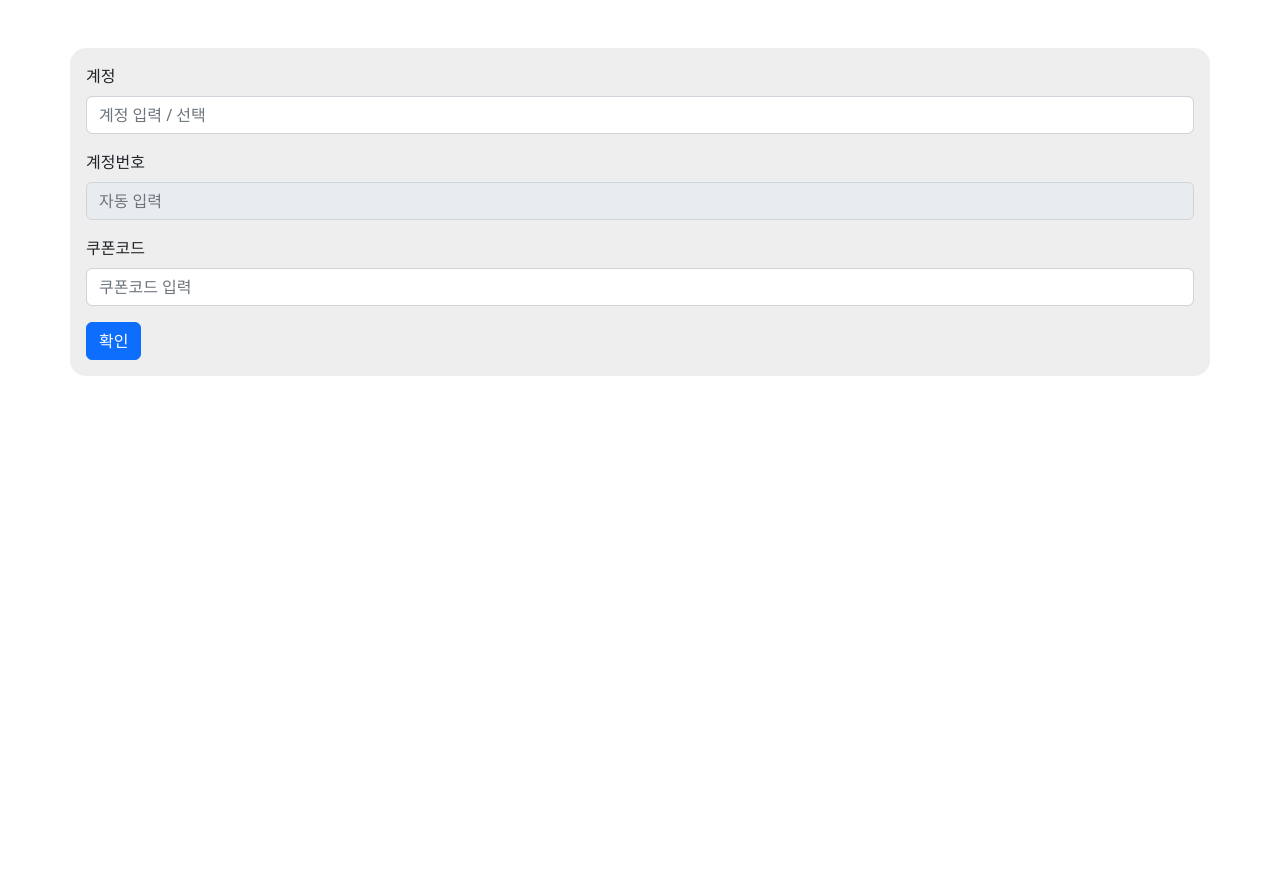
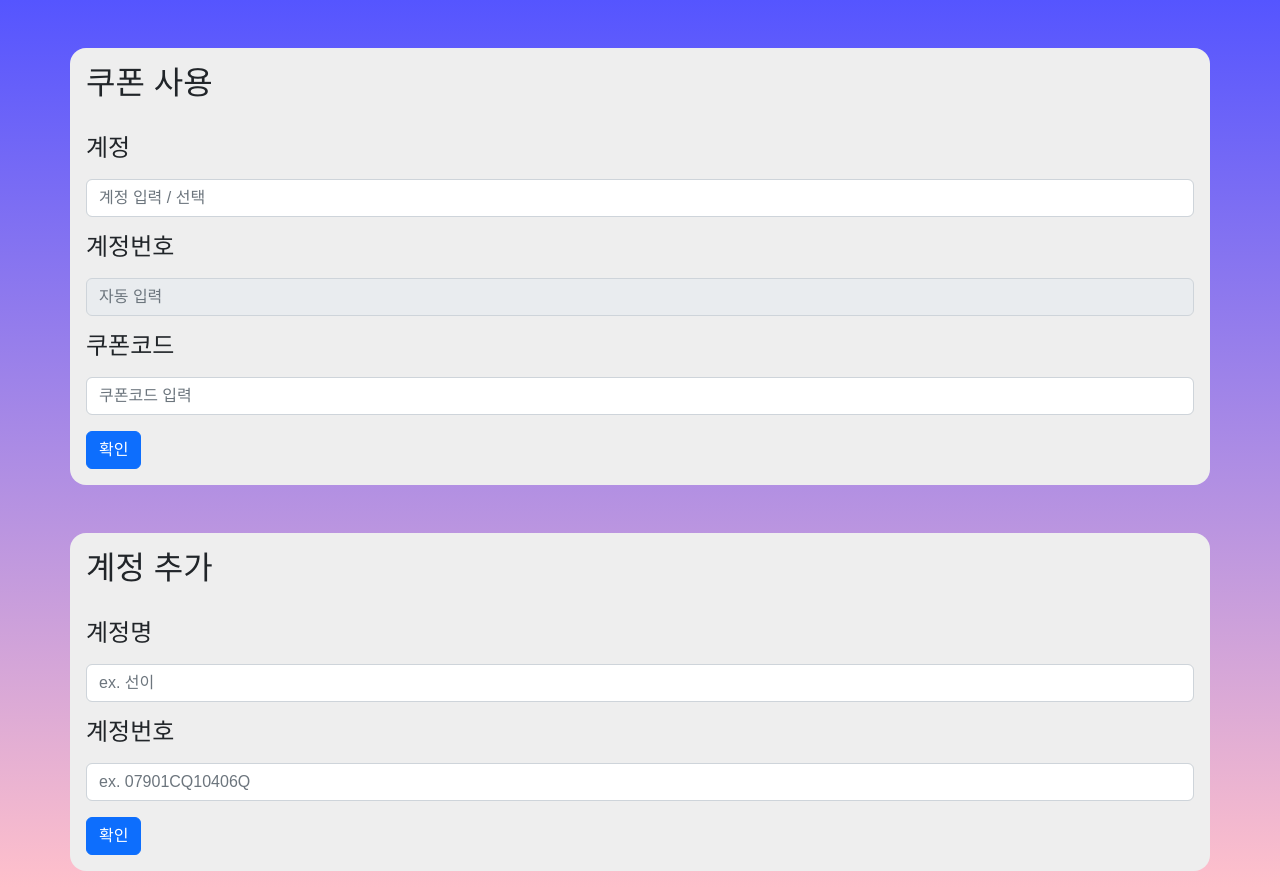
Before and after one commit to choiys-94/kart_coupon, a Flask app: page / in a window 1280 px wide. Before the commit the page ends 376 px from the top, so only its background shows below. Run offline with Flask 2, Linux system fonts and the light colour scheme; some web fonts are replaced.

Commit message:
[+] add account function

```diff
--- a/app.py
+++ b/app.py
@@ -95,5 +95,25 @@ def submit_coupon():
 
     return "1"
 
+@app.route("/api/create_account", methods=["POST"])
+def create_account():
+    username = request.form["username"]
+    userid = request.form["userid"]
+    password = request.form["password"]
+    if password != "2468":
+        return "패스워드가 일치하지 않습니다."
+
+    users = []
+    with open("users.json", "r", encoding="utf-8") as f:
+        data = f.read()
+        users = json.loads(data)
+        users.append({"username": username, "userid": userid})
+
+    with open("users.json", "w", encoding="utf-8") as f:
+        data = json.dumps(users, ensure_ascii=False)
+        f.write(data)
+
+    return "계정 생성이 완료되었습니다."
+
 if __name__ == "__main__":
     app.run(host="0.0.0.0", debug=True, port=8877)
--- a/templates/home.html
+++ b/templates/home.html
@@ -5,13 +5,20 @@
     <link href="https://cdn.jsdelivr.net/npm/bootstrap@5.2.0-beta1/dist/css/bootstrap.min.css" rel="stylesheet" integrity="sha384-0evHe/X+R7YkIZDRvuzKMRqM+OrBnVFBL6DOitfPri4tjfHxaWutUpFmBp4vmVor" crossorigin="anonymous">
     <script src="https://cdn.jsdelivr.net/npm/bootstrap@5.2.0-beta1/dist/js/bootstrap.bundle.min.js" integrity="sha384-pprn3073KE6tl6bjs2QrFaJGz5/SUsLqktiwsUTF55Jfv3qYSDhgCecCxMW52nD2" crossorigin="anonymous"></script>
     <script src="https://code.jquery.com/jquery-3.6.0.min.js" integrity="sha256-/xUj+3OJU5yExlq6GSYGSHk7tPXikynS7ogEvDej/m4=" crossorigin="anonymous"></script>
+    <style>
+        @import url(//fonts.googleapis.com/earlyaccess/jejugothic.css);
+        body{
+            font-family: 'Jeju Gothic', sans-serif;
+        }
+    </style>
 </head>
 
-<body>
+<body style="background: linear-gradient(#5555ff, pink)">
     <div style="margin-top: 3rem;"></div>
     <div class="container" style="padding: 1rem 1rem 0 1rem; background: #eeeeee; border-radius: 1rem">
+        <h2>쿠폰 사용</h2><br/>
         <div class="mb-3">
-            <label for="username" class="form-label">계정</label>
+            <label for="username" class="form-label"><h4>계정</h4></label>
             <input class="form-control" list="datalistOptions" id="username" name="username" placeholder="계정 입력 / 선택" oninput="check_id()">
             <datalist id="datalistOptions">
                 {% for user in users %}
@@ -20,20 +27,53 @@
             </datalist>
         </div>
         <div class="mb-3">
-            <label for="userid" class="form-label">계정번호</label>
+            <label for="userid" class="form-label"><h4>계정번호</h4></label>
             <input type="text" class="form-control" id="userid" name="userid" placeholder="자동 입력" disabled>
         </div>
         <div class="mb-3">
-            <label for="coupon" class="form-label">쿠폰코드</label>
+            <label for="coupon" class="form-label"><h4>쿠폰코드</h4></label>
             <input type="text" class="form-control" id="coupon" name="coupon" placeholder="쿠폰코드 입력">
         </div>
         <div class="mb-3">
             <button type="button" class="btn btn-primary mb-3" onclick="check_coupon()">확인</button>
         </div>
     </div>
+
+    <div style="margin-top: 3rem;"></div>
+    <div class="container" style="padding: 1rem 1rem 0 1rem; background: #eeeeee; border-radius: 1rem">
+        <h2>계정 추가</h2><br/>
+        <div class="mb-3">
+            <label for="c_username" class="form-label"><h4>계정명</h4></label>
+            <input type="text" class="form-control" id="c_username" name="username" placeholder="ex. 선이">
+        </div>
+        <div class="mb-3">
+            <label for="c_userid" class="form-label"><h4>계정번호</h4></label>
+            <input type="text" class="form-control" id="c_userid" name="userid" placeholder="ex. 07901CQ10406Q">
+        </div>
+        <div class="mb-3">
+            <button type="button" class="btn btn-primary mb-3" onclick="create_account()">확인</button>
+        </div>
+    </div>
 </body>
 
 <script>
+    function create_account() {
+        let username = document.getElementById("c_username").value;
+        let userid = document.getElementById("c_userid").value;
+        let password = prompt("비밀번호를 입력해주세요.");
+
+        $.ajax({
+            type: "POST",
+            url: "/api/create_account",
+            data: "username=" + username + "&userid=" + userid + "&password=" + password,
+            dataType: "text",
+            success: function(data){
+                alert(data);
+                location.reload();
+            }
+        });
+    }
+
     function submit_coupon(userid, coupon, account_id, account_name) {
         $.ajax({
             type: "POST",
```
Also changed, not shown: users_bak.json (added, +10 -0 lines), static/images/bg.jpg (added).
